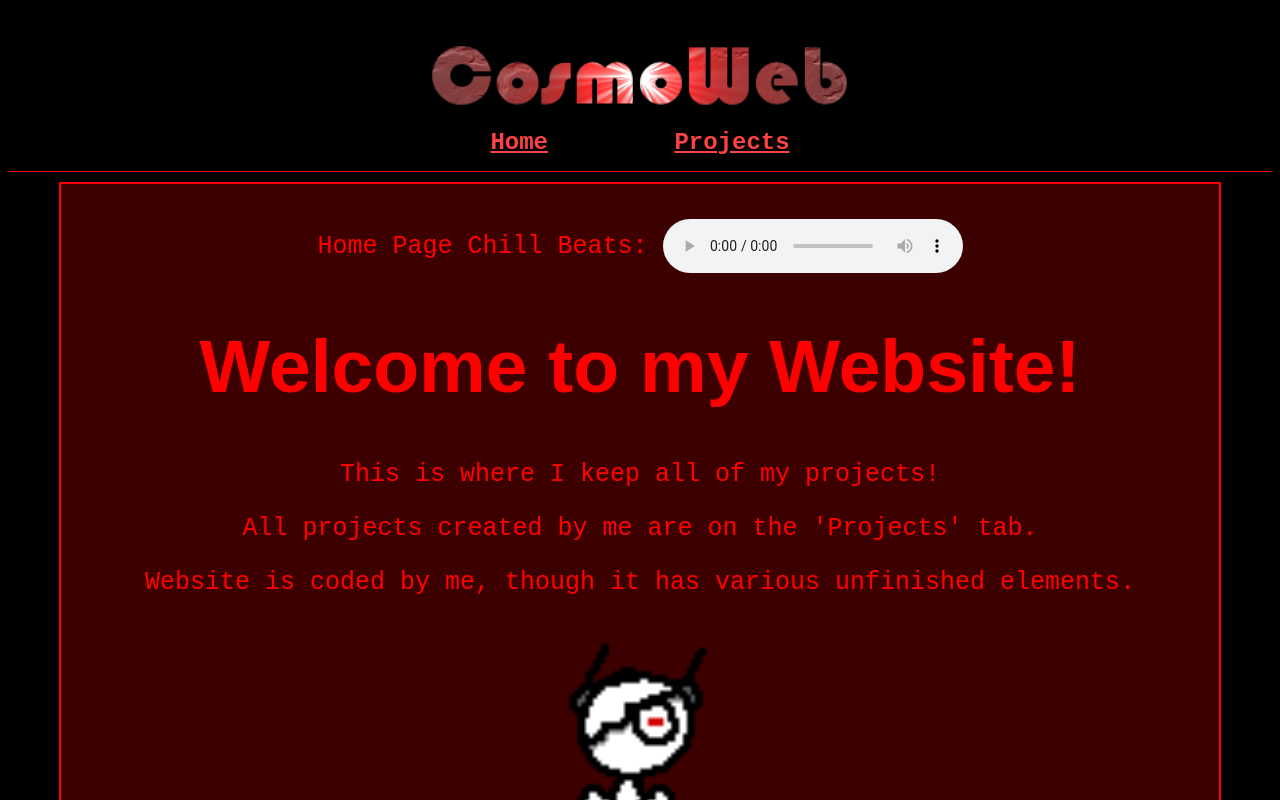
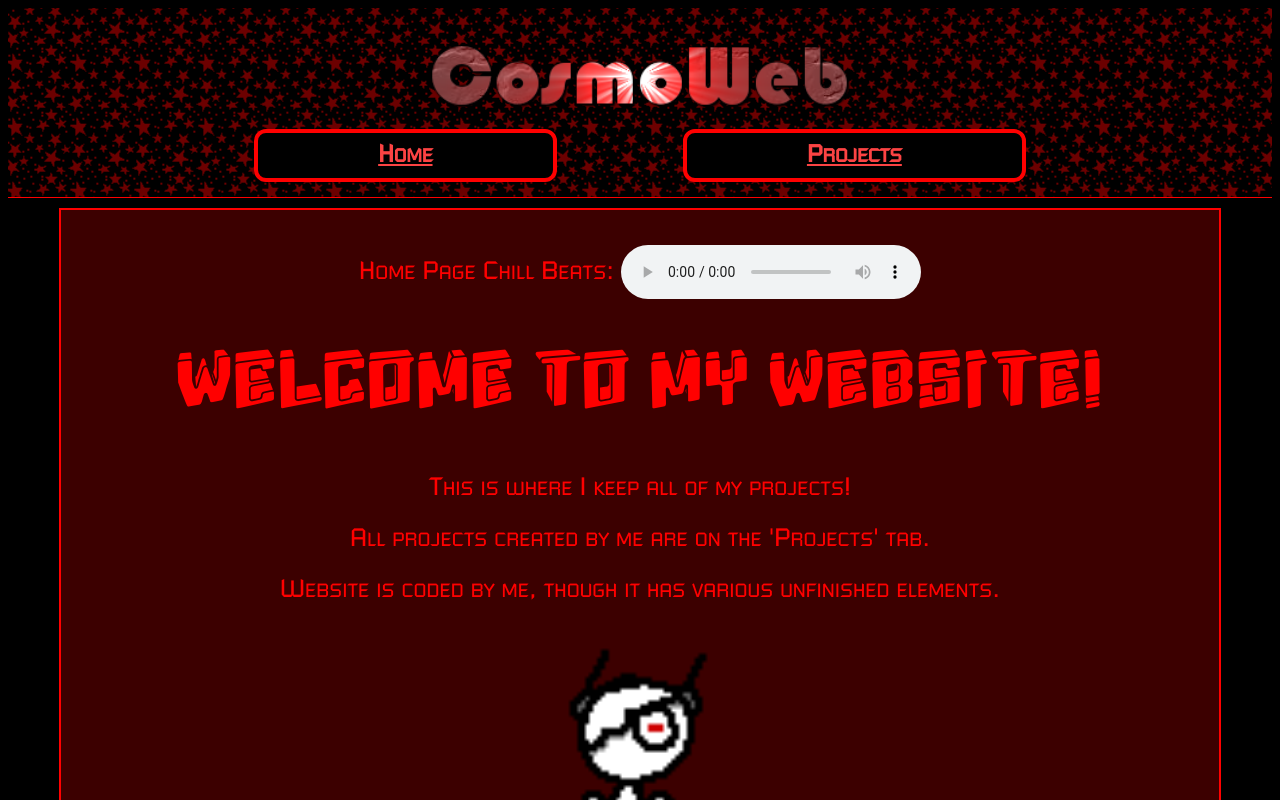
Before and after one commit to CosmosBrains/cosmosbrains.github.io, a plain HTML site: page index.html in a window 1280 px wide. Shown: the top 800 px of the page. Drawn offline with Linux system fonts and the light colour scheme.

Commit message:
Added additional features!

```diff
--- a/index.html
+++ b/index.html
@@ -18,7 +18,7 @@
     Unfortunately, it appears your browser is walking around with a cane apparently.
 </audio></p>
 
-<h1 class="ce">Welcome to my Website!</h1>
+<h1 class="ce">WELCOME TO MY WEBSITE!</h1>
 
 <p class="ce">This is where I keep all of my projects!</p>
 
@@ -44,9 +44,9 @@
 
 <hr>
 
-<h2 class="ce">Thanks to:</h2>
+<h2 class="ce">Credits</h2>
 
-<p class="ce"><a href="https://cooltext.com/">CoolText</a> for the epic header text.</p>
+<p class="ce">Thanks to <a href="https://cooltext.com/">CoolText</a> for the epic header text and fonts!</p>
 <p class="ce">All other drawings are created by me! Thanks me!</p>
 <img class="img_center" src="images/credits.png" width="500px">
 
--- a/style.css
+++ b/style.css
@@ -20,22 +20,45 @@ a
     display: flex;
     justify-content: center;
     gap: 10%;
+
 }
 
 .bar {
     border-bottom: 1px solid red;
     padding: 15px 0;
+    background-image: url(images/red_space.png);
+    background-position-y: 0px 0px;
+    background-repeat: repeat;
+    background-size: auto;
+    animation: bar_anim 3s linear infinite;
+}
+
+@keyframes bar_anim {
+
+    0% {background-position-y: 0px; background-position-x: 0px;}
+    100% {background-position-y: 64px; background-position-x: -64px;}
 }
 
 .navlist a {
     transition: color 0.3s;
-    font-family:'Courier New', Courier, monospace;
+    font-family:futured;
     font-weight: bolder;
     font-size: 24px;
 }
 
 .navlist a:hover {
     color: rgb(255,200,200)
+}
+
+.navlist li {
+border: 4px solid red;
+background-color: black;
+padding: 10px 120px;
+border-radius: 12px;
+
+border-color: red;
+
+
 }
 
 .bar img {
@@ -68,19 +91,31 @@ img {
 }
 
 p {
-    font-family:monospace;
+    font-family:futured;
     font-size: 25px;
+}
+
+@font-face {
+            font-family: 'energydimension';
+            src: url(fonts/energydimension.ttf);
+}
+
+@font-face {
+            font-family: 'futured';
+            src: url(fonts/futured.ttf);
 }
 
 h1
 {
-    font-family:Arial, Helvetica, sans-serif;
+    font-family: energydimension;
     font-size: 75px;
+    font-weight: lighter;
 }
 
 h2
 {
-    font-family:Arial, Helvetica, sans-serif;
+    font-family: energydimension;
+    font-weight: lighter;
     font-size: 50px;
 }
 .box {
@@ -112,7 +147,7 @@ button {
     background-color: rgb(100,0,0);
     border-color: red;
     color: red;
-    font-family: Impact, Haettenschweiler, 'Arial Narrow Bold', sans-serif;
+    font-family: futured;
     transition: 0.1s ease;
     padding: 5px 70px;
 }
```
Also changed, not shown: projects.html (+1 -1 lines), fonts/energydimension.ttf (added), fonts/futured.ttf (added), images/red_space.png (added).
